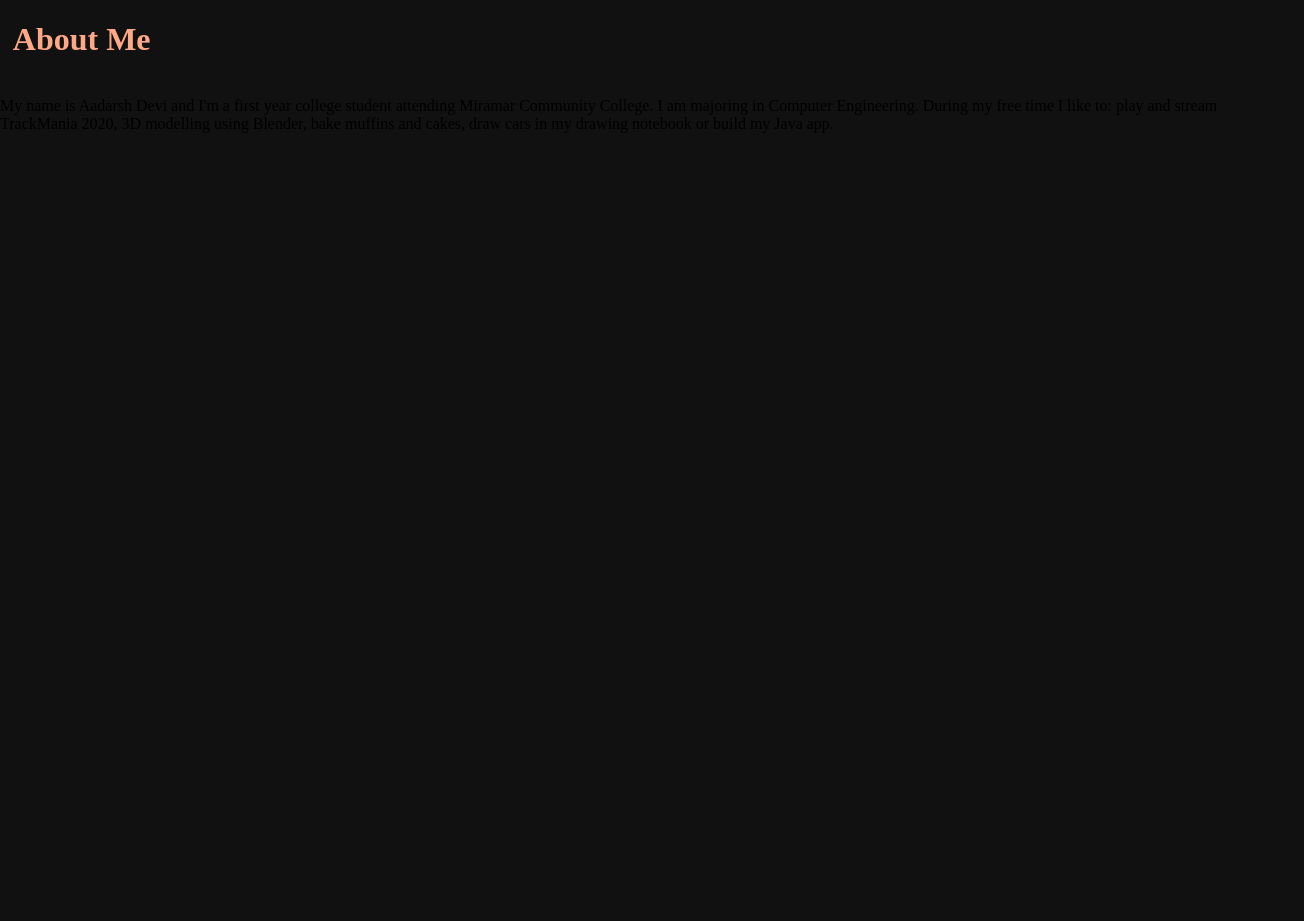
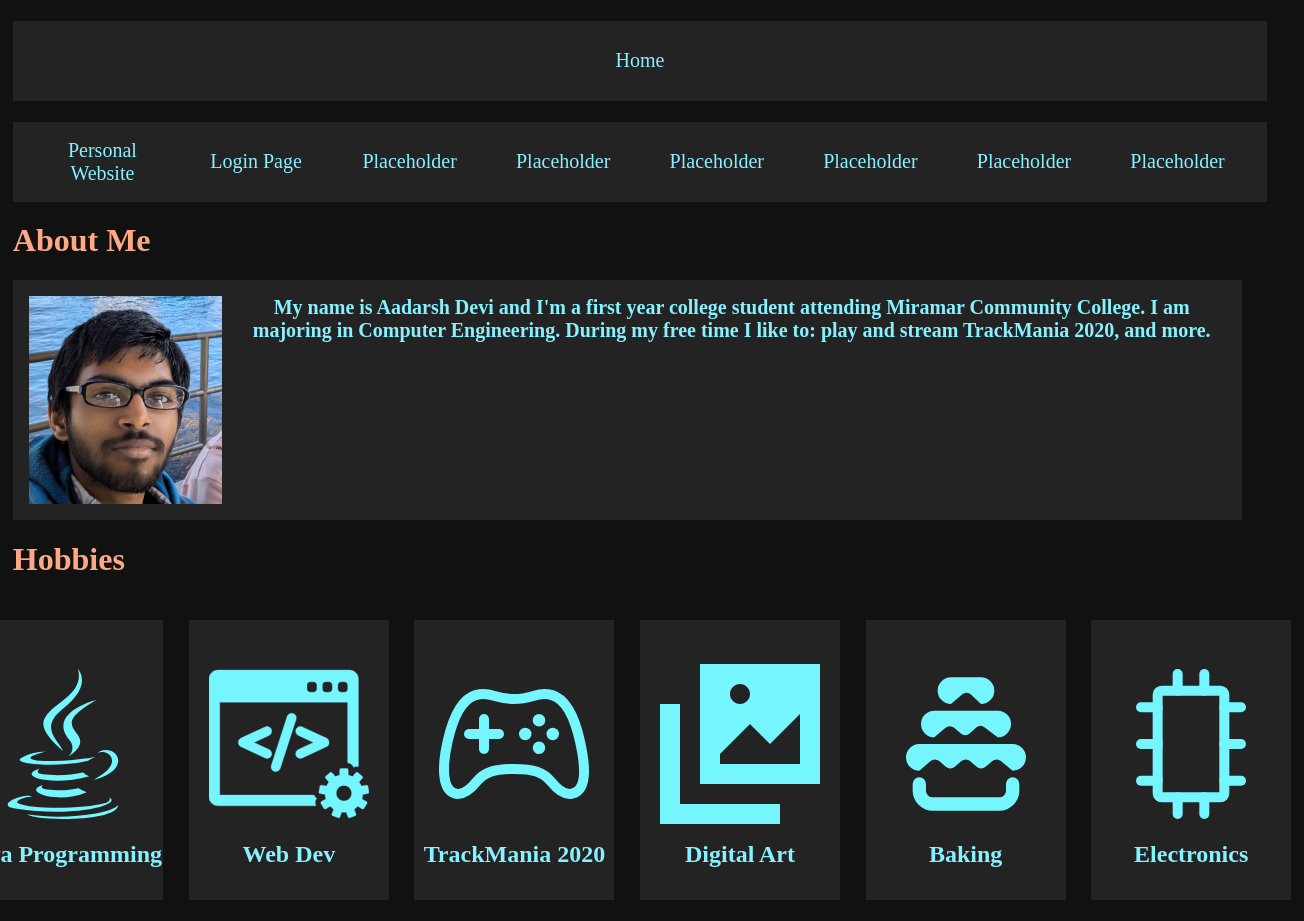
Before and after one commit to AadarshDevi/aadarshdevi.github.io, a plain HTML site: page html/personal_website/personal_website.html in a window 1280 px wide. Shown: the top 921 px of the page, 1304 px wide, since content can reach past the window. Before the commit the page ends 800 px from the top, so only its background shows below. Drawn offline with Linux system fonts and the light colour scheme.

Commit message:
reformatted html structure in personal website. revamped css by grouping them.

```diff
--- a/css/home.css
+++ b/css/home.css
@@ -1,7 +1,8 @@
 /* Home Page */
 * {
-  --bachground-color-1: #111111ff; /* background */
-  --bachground-color-2: rgb(35, 35, 35); /* background */
+  --background-color-1: #111111ff; /* background */
+  --background-color-2: rgb(35, 35, 35); /* background */
+  --background-color-3: rgb(67, 67, 67); /* background */
   --text-color-1: #86f1ffff; /* para */
   --text-color-2: #ff8686;
   --text-color-3: #ffa886; /* h2 */
@@ -20,15 +21,15 @@ a {
 }
 
 html {
-  background-color: var(--bachground-color-1);
+  background-color: var(--background-color-1);
 }
 
 .container {
   width: 98vw;
-  height: 7.5vh;
+  height: 10vh;
   min-height: 50px;
 
-  background-color: var(--bachground-color-2);
+  background-color: var(--background-color-2);
   align-self: center;
   justify-self: center;
   margin: 2.6vh 1vw;
@@ -44,7 +45,7 @@ html {
 
 .home-module {
   width: 10vw;
-  height: 5vh;
+  height: 8vh;
   padding: 0.5vh 1vw;
 
   text-align: center;
@@ -56,7 +57,7 @@ html {
 }
 
 .home-module:hover {
-  background-color: var(--bachground-color-1);
+  background-color: var(--background-color-1);
 }
 
 .header-1 {
--- a/css/style.css
+++ b/css/style.css
@@ -1,78 +1,62 @@
-p {
-  font-size: 25px;
-  color: var(--text-color-1);
+/* about me page */
+.about-me-container {
+  width: 96vw;
+  height: 30vh;
+
+  margin: 2.6vh 1vw;
+
+  background-color: var(--background-color-2);
+  text-wrap: balance;
+
+  text-align: center;
 }
 
-li {
-  font-size: 25px;
-  color: var(--text-color-4);
-}
-
-h2 {
-  color: var(--text-color-3);
-  /* text-decoration: underline; */
-  /* text-decoration-color: rgb(0, 191, 255); */
-  font-size: 30px;
-}
-
-#imgs {
-  margin: 25px;
-  width: 45vw;
-}
-.about-me {
-  font-size: 20px;
+.my-img {
+  height: 26vh;
+  padding: 2vh;
+  float: left;
 }
 
 #about-me-para {
   color: var(--text-color-1);
   font-weight: 800;
-  padding: 10px;
+  padding: 2vh;
+  font-size: 20px;
 }
 
-#my-img {
-  height: 200px;
-  padding: 15px;
-  float: left;
+/* my hobbies */
+
+.hobby-container {
+  display: flex;
+  flex: content;
+  flex-direction: row;
+  justify-content: center;
+  width: 96vw;
+  margin: 2.6vh 1vw;
+  height: 38vh;
 }
 
-#about-me-header-2 {
-  font-weight: 700;
-  font-size: 30px;
-  padding: 15px 0px 0px 15px;
-  margin: 0px;
+.hobby {
+  width: 25vh;
+  height: 35vh;
+  background-color: var(--background-color-2);
+  margin: 2.6vh 1vw;
+  align-content: center;
+  text-align: center;
+  justify-content: center;
+  color: var(--text-color-1);
 }
 
-#about-me-container {
-  width: 900px;
-  height: 275px;
-
-  margin: 15px;
-
-  background-color: var(--bachground-color-1);
-  text-wrap: balance;
+.hobby:hover {
+  background-color: var(--background-color-3);
 }
 
-.information-module-container-box {
-  height: 1200px;
-  width: 1500px;
-  background-color: var(--bachground-color-1);
-  margin: 25px;
-  display: flex;
-  flex: content;
+.hobby-img {
+  width: 20vh;
+  padding: 1vw;
 }
 
-#information-module-container {
-  height: 300px;
-  width: 450px;
-  background-color: var(--text-color-4);
-  margin: 25px;
-  font-size: 30px;
-  align-content: center;
-  justify-content: center;
-  color: whitesmoke;
+.hobby-img:hover {
+  width: 18vh;
+  padding: 1vw;
 }
-
-#information-module-img {
-  width: 400px;
-  padding: 25px;
-}
--- a/html/personal_website/personal_website.html
+++ b/html/personal_website/personal_website.html
@@ -5,43 +5,122 @@
     <meta name="viewport" content="width=device-width, initial-scale=1.0" />
     <title>Home</title>
     <link rel="stylesheet" href="../../css/home.css" />
+    <link rel="stylesheet" href="../../css/style.css" />
   </head>
   <body>
+    <!-- Home button menubar -->
+    <div class="container">
+      <a href="/index.html"><div class="home-module">Home</div></a>
+    </div>
+
+    <!-- project group menu bar -->
+    <div class="container">
+      <a href="/html/personal_website/personal_website.html"
+        ><div class="home-module">Personal Website</div></a
+      >
+      <a href=""><div class="home-module">Login Page</div></a>
+      <a href=""><div class="home-module">Placeholder</div></a>
+      <a href=""><div class="home-module">Placeholder</div></a>
+      <a href=""><div class="home-module">Placeholder</div></a>
+      <a href=""><div class="home-module">Placeholder</div></a>
+      <a href=""><div class="home-module">Placeholder</div></a>
+      <a href=""><div class="home-module">Placeholder</div></a>
+    </div>
+
+    <!-- about me -->
     <h1 class="header-1">About Me</h1>
-    <div class="about-me" id="about-me-container">
-      <img src="my_img.jpg" alt="" id="my-img" />
+    <div class="about-me-container">
+      <img src="../../images/me/my_img.jpg" alt="" class="my-img" />
       <p class="about-me" id="about-me-para">
         My name is Aadarsh Devi and I'm a first year college student attending
         Miramar Community College. I am majoring in Computer Engineering. During
-        my free time I like to: play and stream TrackMania 2020, 3D modelling
-        using Blender, bake muffins and cakes, draw cars in my drawing notebook
-        or build my Java app.
+        my free time I like to: play and stream TrackMania 2020, and more.
       </p>
     </div>
 
-    <div class="information-module-container-box">
-      <!-- Formula 1 -->
-      <div class="information-module" id="information-module-container">
-        <a href="html/formula_one.html" target="_self" title="Formula 1"
-          ><img
-            src="images/formula_1/red_bull'.jpg"
+    <!-- hobbies -->
+    <h1 class="header-1">Hobbies</h1>
+    <div class="hobby-container">
+      <!-- Java programming -->
+      <a href="">
+        <div class="hobby">
+          <img src="/svg/java-svgrepo-com.svg" alt="" class="hobby-img" />
+          <h2 class="heading-1">Java Programming</h2>
+        </div>
+      </a>
+
+      <!-- web development -->
+      <a href="">
+        <div class="hobby">
+          <img
+            src="/svg/web-development-svgrepo-com.svg"
             alt=""
-            class="information-module"
-            id="information-module-img"
-        /></a>
-      </div>
-      <!-- Coffee Maker -->
-      <div class="information-module" id="information-module-container">
-        <a href="" target="_self" title="Coffee Maker"
-          ><img
-            src="images/coffee_maker/coffee_maker.webp"
+            class="hobby-img"
+          />
+          <h2 class="heading-1">Web Dev</h2>
+        </div>
+      </a>
+
+      <!-- TrackMania 2020 -->
+      <a href="">
+        <div class="hobby">
+          <img
+            src="/svg/game-controller-outline-svgrepo-com.svg"
             alt=""
-            class="information-module"
-            id="information-module-img"
-            height="250px"
-        /></a>
-      </div>
-      <!-- Animation -->
+            class="hobby-img"
+          />
+          <h2 class="heading-1">TrackMania 2020</h2>
+        </div>
+      </a>
+
+      <!-- Digital Art -->
+      <a href="">
+        <div class="hobby">
+          <img src="/svg/images-svgrepo-com.svg" alt="" class="hobby-img" />
+          <h2 class="heading-1">Digital Art</h2>
+        </div>
+      </a>
+
+      <!-- Baking -->
+      <a href="">
+        <div class="hobby">
+          <img
+            src="/svg/baking-cake-sweet-wedding-svgrepo-com.svg"
+            alt=""
+            class="hobby-img"
+          />
+          <h2 class="heading-1">Baking</h2>
+        </div>
+      </a>
+
+      <!-- Electronics -->
+      <a href="">
+        <div class="hobby">
+          <img
+            src="/svg/electronics-chip-svgrepo-com.svg"
+            alt=""
+            class="hobby-img"
+          />
+          <h2 class="heading-1">Electronics</h2>
+        </div>
+      </a>
+    </div>
+    <div class="hobby-container">
+      <!-- 3D Modelling -->
+      <a href="">
+        <div class="hobby">
+          <img src="/svg/blender-svgrepo-com.svg" alt="" class="hobby-img" />
+          <h2 class="heading-1">3D Modelling</h2>
+        </div>
+      </a>
+
+      <!-- Hobby -->
+      <a href="">
+        <div class="hobby">
+          <img src="/svg/new-tab-svgrepo-com.svg" alt="" class="hobby-img" />
+          <h2 class="heading-1">Hobby</h2>
+        </div>
+      </a>
     </div>
   </body>
 </html>
```
Also changed, not shown: index.html (+1 -1 lines), svg/baking-cake-sweet-wedding-svgrepo-com.svg (added), svg/blender-svgrepo-com.svg (added), svg/electronics-chip-svgrepo-com.svg (added), svg/game-controller-outline-svgrepo-com.svg (added), svg/images-svgrepo-com.svg (added), svg/java-svgrepo-com.svg (added), svg/login_screen_mockup.svg (added), svg/new-tab-svgrepo-com.svg (added), svg/trackmania-2020.svg (added), svg/trackmania.svg (added), svg/web-development-svgrepo-com.svg (added).
